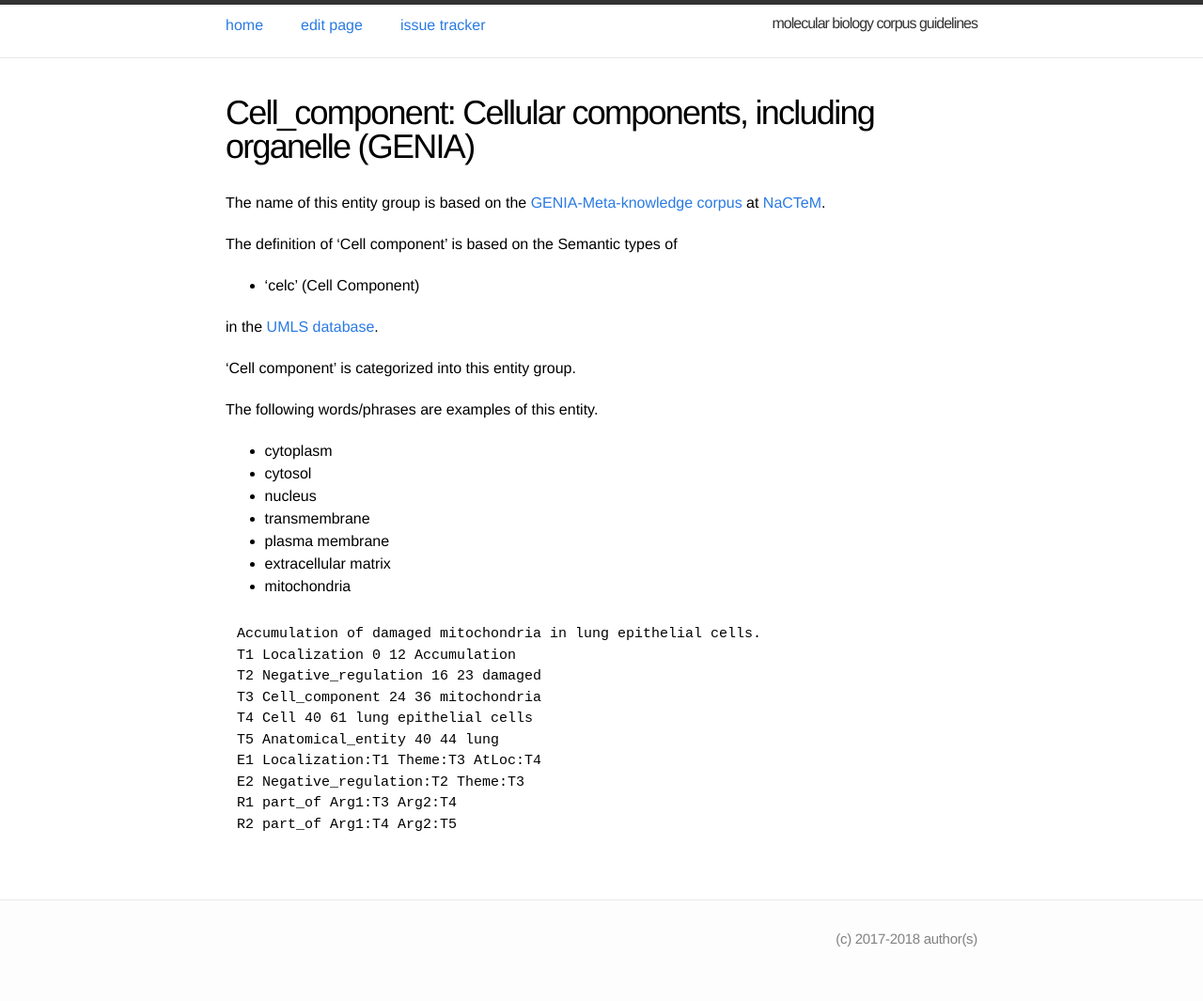
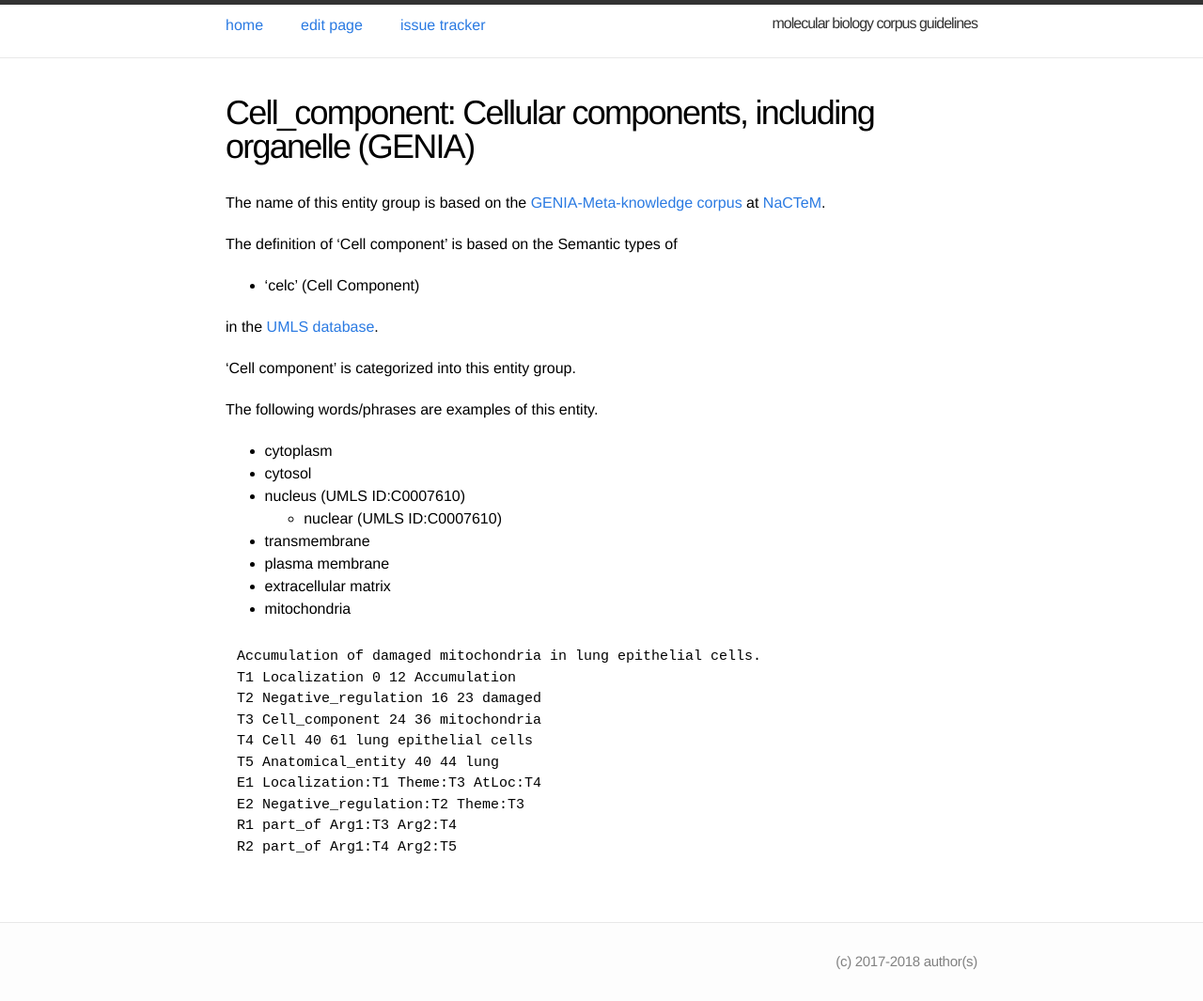
Before and after one commit to ezcatdb/molbiol_lung_corpus-guidelines, a Jekyll site: the page built from _entity/Cell_component.md, in a window 1280 px wide. Shown: the whole page at 94% size. Built offline with Jekyll 4.4.1, drawn with Linux system fonts in a browser that asks for light colours; before the commit the page ends 1041 px from its top, so only the background shows below that.

Commit message:
UMLS ID included in _entity/Cell_component.md

```diff
--- a/_entity/Cell_component.md
+++ b/_entity/Cell_component.md
@@ -25,7 +25,8 @@ in the <a href="https://www.nlm.nih.gov/research/umls/">UMLS database</a>.
 The following words/phrases are examples of this entity.
 - cytoplasm
 - cytosol
-- nucleus
+- nucleus (UMLS ID:C0007610)
+  - nuclear (UMLS ID:C0007610)
 - transmembrane
 - plasma membrane
 - extracellular matrix
```
